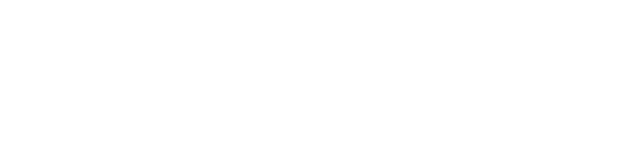
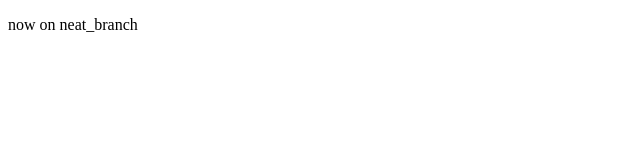
Before and after one commit to jebidev/GitCollab, a plain HTML site: page index.html in a window 1280 px wide. Shown: the whole page, without its empty margins (0-640 px from the left). Drawn offline with Linux system fonts and the light colour scheme.

Commit message:
first commit on neat branch

```diff
--- a/index.html
+++ b/index.html
@@ -6,6 +6,6 @@
     <title>on develop</title>
 </head>
 <body>
-
+    <p>now on neat_branch</p>
 </body>
 </html>
```
